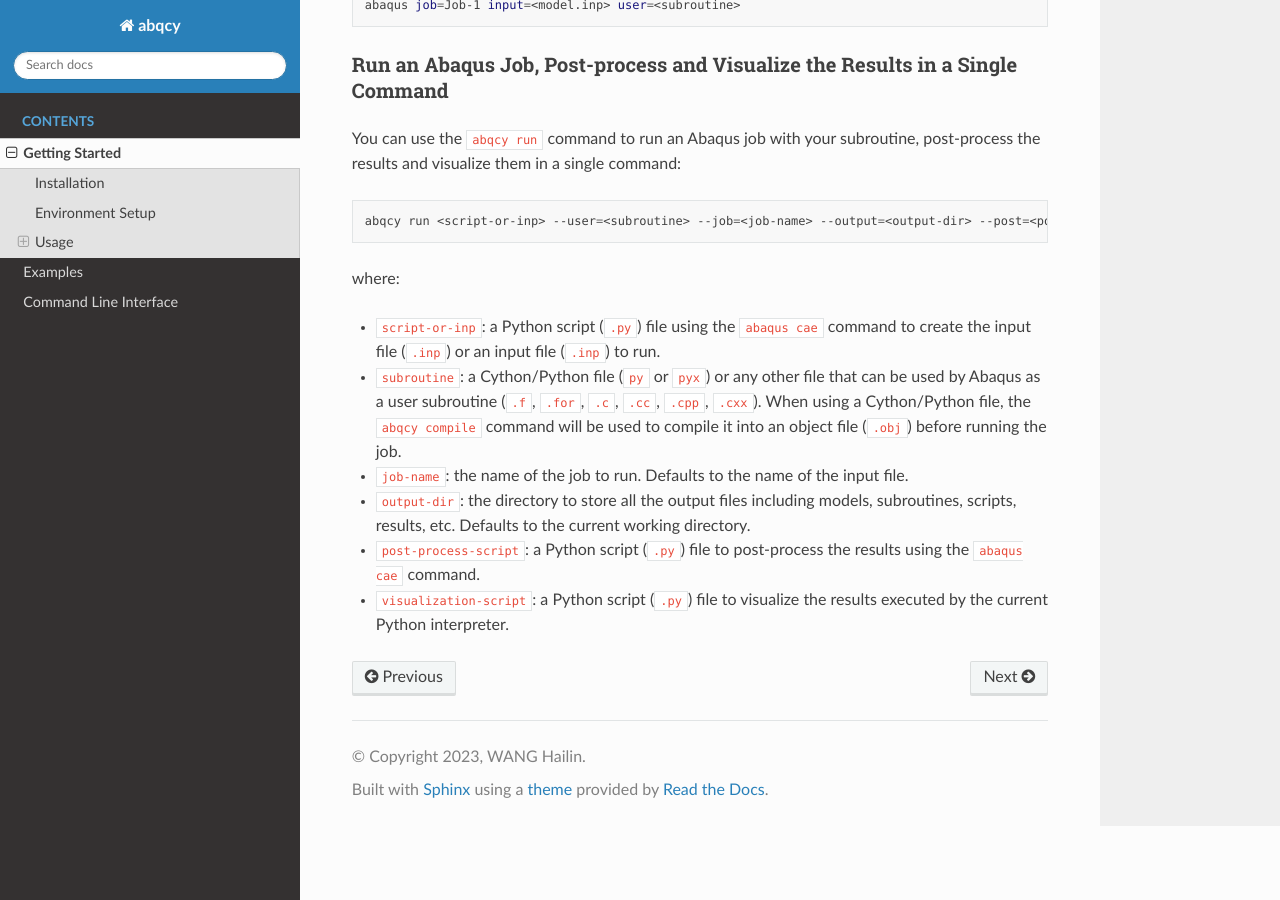
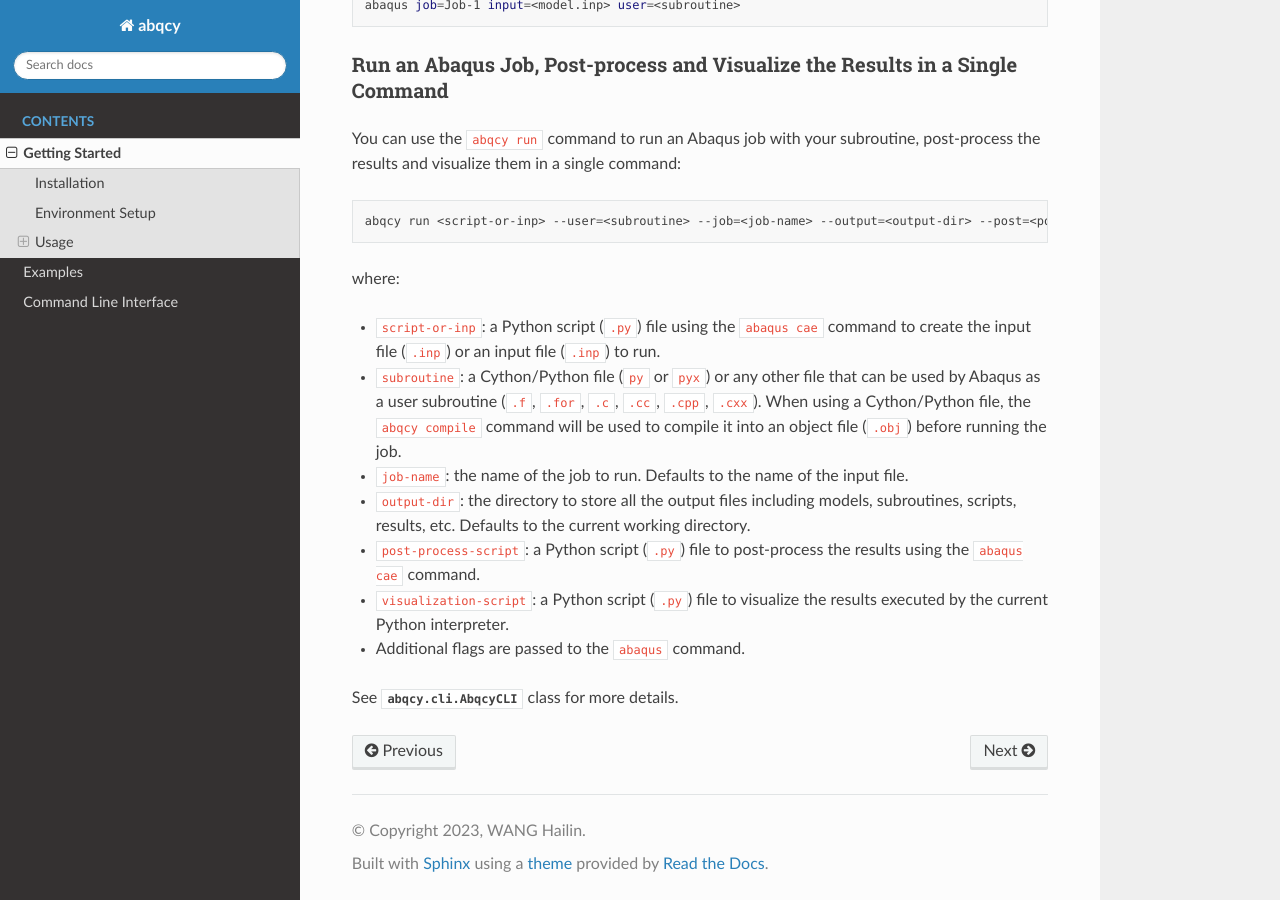
Before and after one commit to haiiliin/abqcy, a Sphinx documentation site: the page built from docs/getting-started.md, in a window 1280 px wide and 900 px high, scrolled down 1504 px. Built offline with Sphinx 7.4.7 and the Read the Docs theme 2.0.0, drawn with Linux system fonts in a browser that asks for light colours; pages that are not in the unit, such as notebooks, are missing from menus; the version number could not be read and is left out.

Commit message:
Update getting-started.md

```diff
--- a/docs/getting-started.md
+++ b/docs/getting-started.md
@@ -73,3 +73,6 @@ where:
 - `post-process-script`: a Python script (`.py`) file to post-process the results using the `abaqus cae` command.
 - `visualization-script`: a Python script (`.py`) file to visualize the results executed by the current Python
   interpreter.
+- Additional flags are passed to the `abaqus` command.
+
+See {py:class}`abqcy.cli.AbqcyCLI` class for more details.
```
